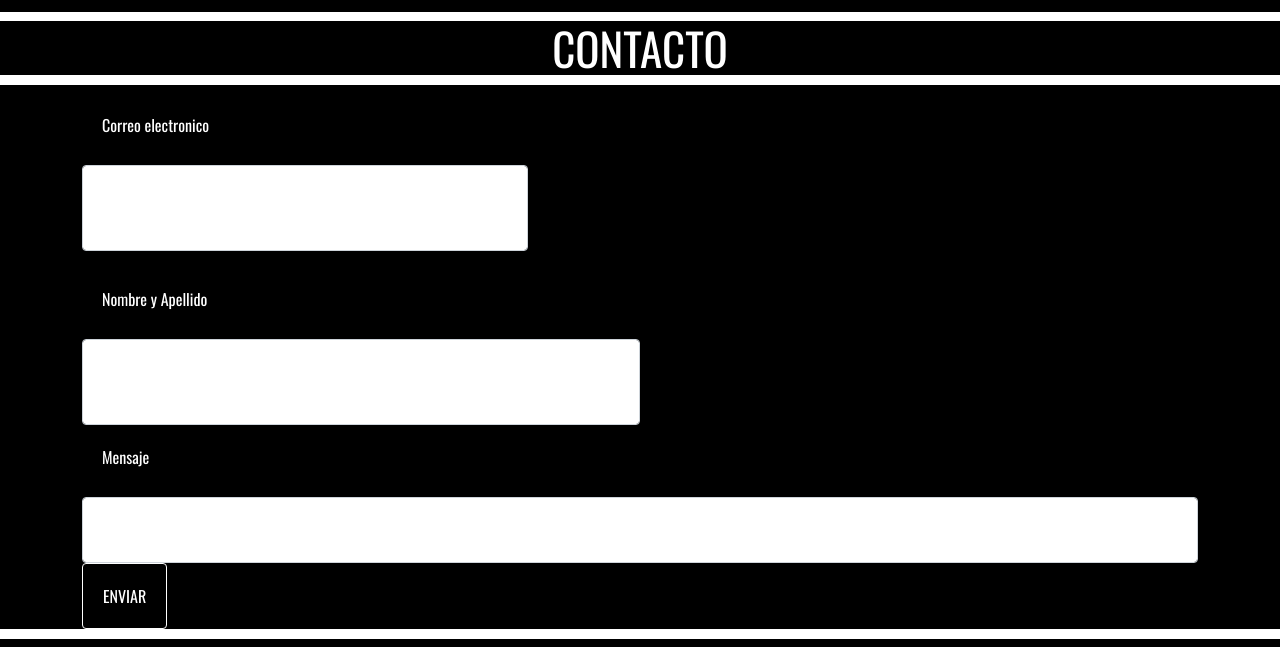
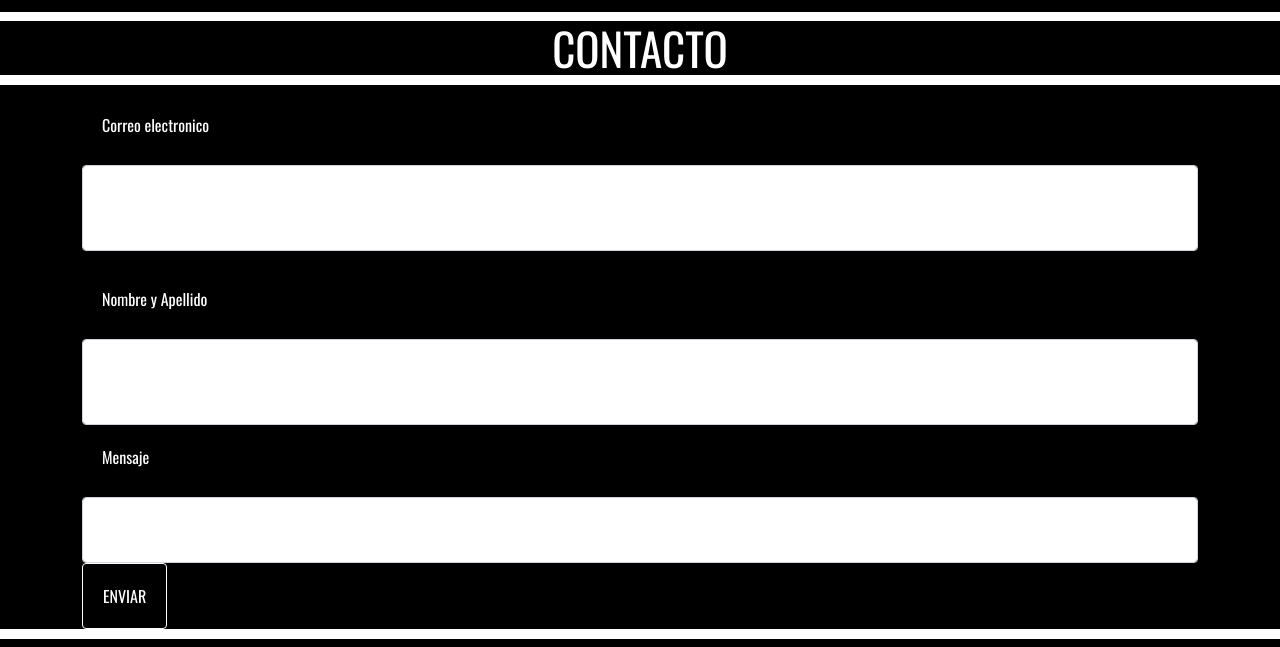
Before and after one commit to elianlobo/Gustavo-Cerati-Page, a website: page index.html in a window 1280 px wide. Shown: the part 4490-5137 px from the top of the page. Drawn offline with nearby package versions, Linux system fonts and the light colour scheme.

Commit message:
cuarta entrega

```diff
--- a/index.html
+++ b/index.html
@@ -276,10 +276,10 @@
       <form>
         <div class="mb-3">
           <label for="exampleInputEmail1 " class="form-label input">Correo electronico</label>
-          <input type="email" class="form-control correo-area" id="exampleInputEmail1" aria-describedby="emailHelp">
+          <input type="email" class="form-control correo-area w-100" id="exampleInputEmail1" aria-describedby="emailHelp">
         </div>
           <label for="exampleInputEmail1" class="form-label input">Nombre y Apellido</label>
-          <input type="text" class="form-control nombre-area" id="exampleInputEmail1" aria-describedby="emailHelp">
+          <input type="text" class="form-control nombre-area w-100" id="exampleInputEmail1" aria-describedby="emailHelp">
           <label for="exampleInputEmail1" class="form-label input">Mensaje</label>
           <input type="text" class="form-control input mensaje-area" id="exampleInputEmail1" aria-describedby="emailHelp">
         <button type="submit" class="btn btn-primary bg-black border-white enviar-boton">ENVIAR</button>
```
